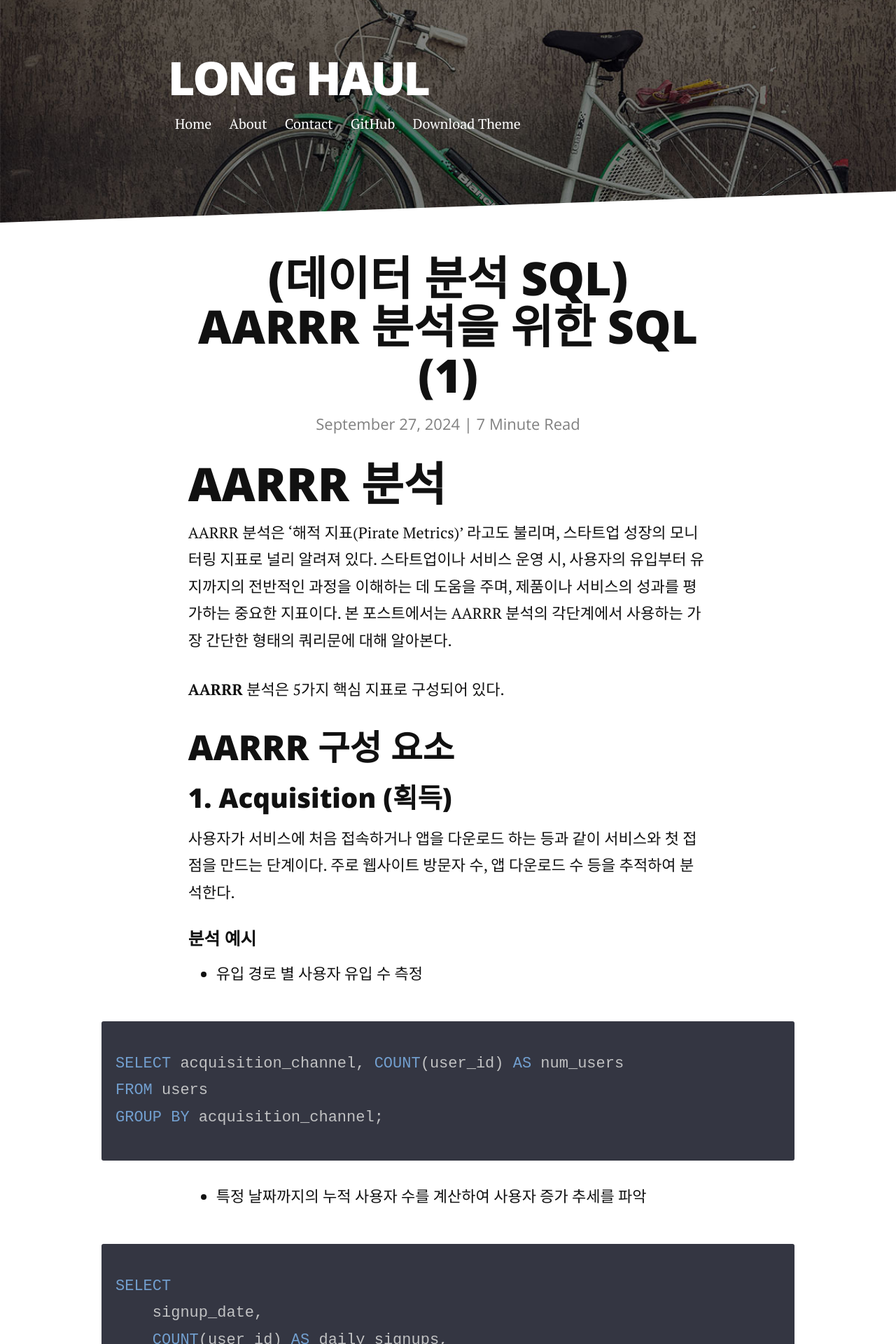
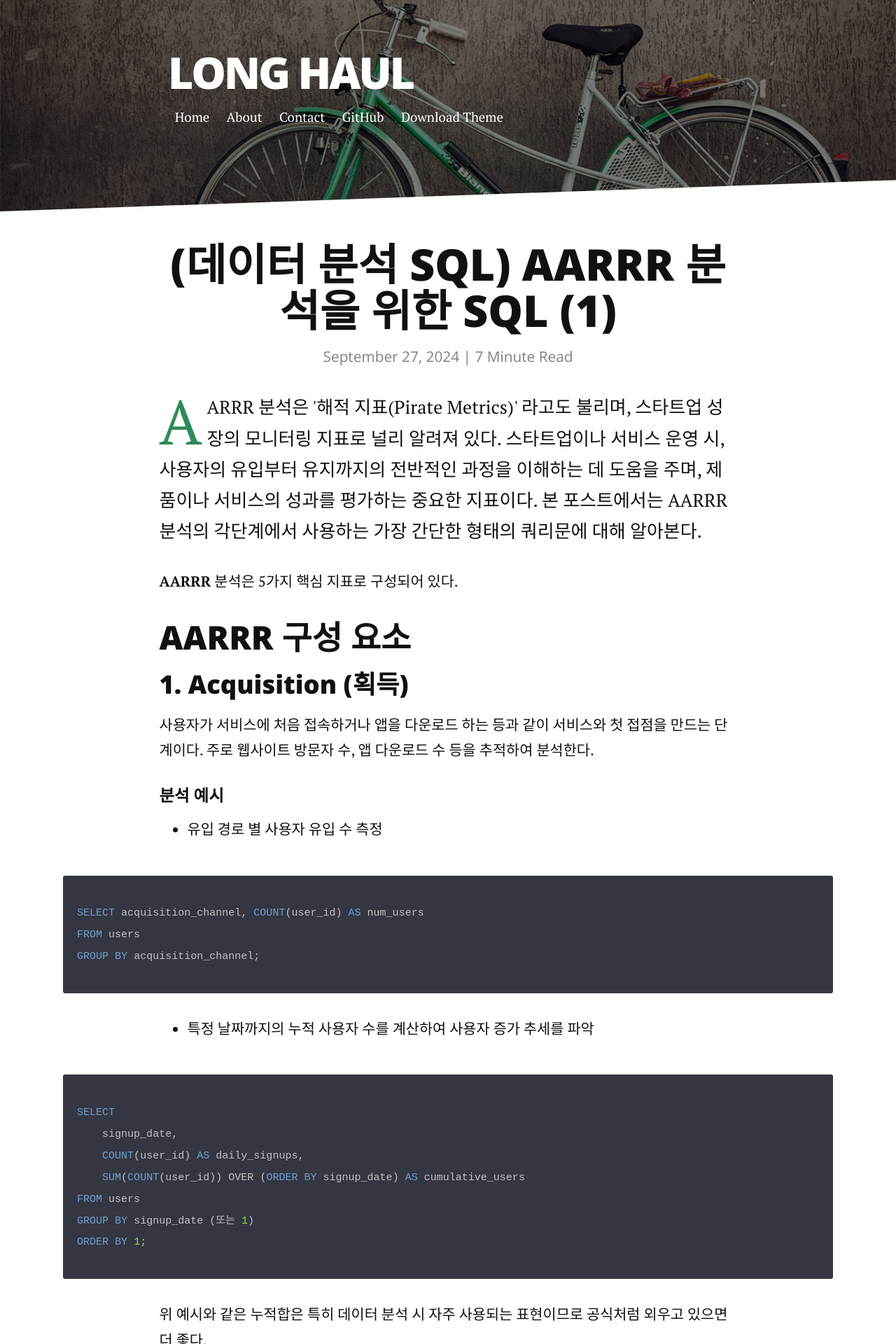
Before and after one commit to JulianProgress/julianprogress.github.io, a Jekyll site: the page built from _posts/2024-09-27-aarrr1.md, in a window 1280 px wide. Shown: the top 1920 px of the page at 70% size. Built offline with Jekyll 4.4.1, drawn with Linux system fonts in a browser that asks for light colours; nearby versions of some CDN libraries; comment, search, counter and statistics services are not loaded; some of the changed text lies outside the part shown.

Commit message:
tweek css

````diff
--- a/_config copy.yml
+++ b/_config copy.yml
@@ -27,9 +27,9 @@ navigation:
       url: /contact
 
 social:
-    github: brianmaierjr
-    twitter: brianmaierjr
-    facebook: brianmaierjr
+    github: JulianProgress
+    twitter:
+    facebook:
     email: julian8748@gmail.com
     linkedin: junhyungkwon
 
--- a/_includes/footer.html
+++ b/_includes/footer.html
@@ -2,7 +2,7 @@
 	<div class="container">
 		<p class="copy">
 			&copy; {{ site.time | date: '%Y' }}
-			<a href="http://brianmaierjr.com">Brian Maier Jr.</a> Powered by
+			<a href="http://brianmaierjr.com">Blog of Julian Kwon</a> Powered by
 			<a href="http://jekyllrb.com">Jekyll</a>
 		</p>
 
--- a/_posts/2024-09-27-aarrr1.md
+++ b/_posts/2024-09-27-aarrr1.md
@@ -5,8 +5,7 @@ date:   2024-09-27
 description: SQL, AARRR, 데이터 분석
 ---
 
-# AARRR 분석
-AARRR 분석은 '해적 지표(Pirate Metrics)' 라고도 불리며, 스타트업 성장의 모니터링 지표로 널리 알려져 있다. 스타트업이나 서비스 운영 시, 사용자의 유입부터 유지까지의 전반적인 과정을 이해하는 데 도움을 주며, 제품이나 서비스의 성과를 평가하는 중요한 지표이다. 본 포스트에서는 AARRR 분석의 각단계에서 사용하는 가장 간단한 형태의 쿼리문에 대해 알아본다.
+<p class="intro"><span class="dropcap">A</span>ARRR 분석은 '해적 지표(Pirate Metrics)' 라고도 불리며, 스타트업 성장의 모니터링 지표로 널리 알려져 있다. 스타트업이나 서비스 운영 시, 사용자의 유입부터 유지까지의 전반적인 과정을 이해하는 데 도움을 주며, 제품이나 서비스의 성과를 평가하는 중요한 지표이다. 본 포스트에서는 AARRR 분석의 각단계에서 사용하는 가장 간단한 형태의 쿼리문에 대해 알아본다.</p>
 
 **AARRR** 분석은 5가지 핵심 지표로 구성되어 있다.
 
@@ -83,8 +82,9 @@ ORDER BY sales_date;
 사용자가 첫번째로 중요한 액션을 완료하는 단계이다(예: 회원가입, 인증, 구매 등). 즉, 사용자가 서비스에 가치를 느꼈는지 평가할 수 있는 지표이다.
 
 #### 분석 예시
+
 - 회원가입 후 첫 사용을 완료한 사용자 수 집계
--
+
 {%- highlight SQL -%}
 SELECT COUNT(user_id) AS activated_users
 FROM users
@@ -92,7 +92,7 @@ WHERE activated_at IS NOT NULL;
 {%- endhighlight -%}
 
 - 각 그룹에서 전환율이 높은 사용자 순위를 매겨, 상위 전환 사용자를 파악 (순위 매길 시, ```RANK()``` 또는 ```DENSE_RANK()``` 함수 사용)
--
+
 {%- highlight SQL -%}
 SELECT
     user_id,
--- a/_sass/_normalize.scss
+++ b/_sass/_normalize.scss
@@ -37,7 +37,7 @@ section {
  */
 
 h1 {
-  font-size: 2em;
+  font-size: 1.5em;
   margin: 0.67em 0;
 }
 
@@ -81,7 +81,7 @@ hr {
 
 pre {
   font-family: monospace, monospace; /* 1 */
-  font-size: 1em; /* 2 */
+  font-size: 0.85em; /* 2 */
 }
 
 /* Text-level semantics
@@ -135,7 +135,7 @@ code,
 kbd,
 samp {
   font-family: monospace, monospace; /* 1 */
-  font-size: 1em; /* 2 */
+  font-size: 0.85em; /* 2 */
 }
 
 /**
--- a/_sass/breakpoints/_1200up.scss
+++ b/_sass/breakpoints/_1200up.scss
@@ -1,7 +1,7 @@
 body {
-  font-size: 137.5%;
+  font-size: 130%;
 }
 
 .container {
-  max-width: 990px;
+  max-width: 1100px;
 }
--- a/_sass/breakpoints/_800up.scss
+++ b/_sass/breakpoints/_800up.scss
@@ -27,7 +27,7 @@ body {
 }
 
 .container {
-	max-width: 880px;
+	max-width: 990px;
 	margin-left: auto;
 	margin-right: auto;
 	padding: 0;
````
